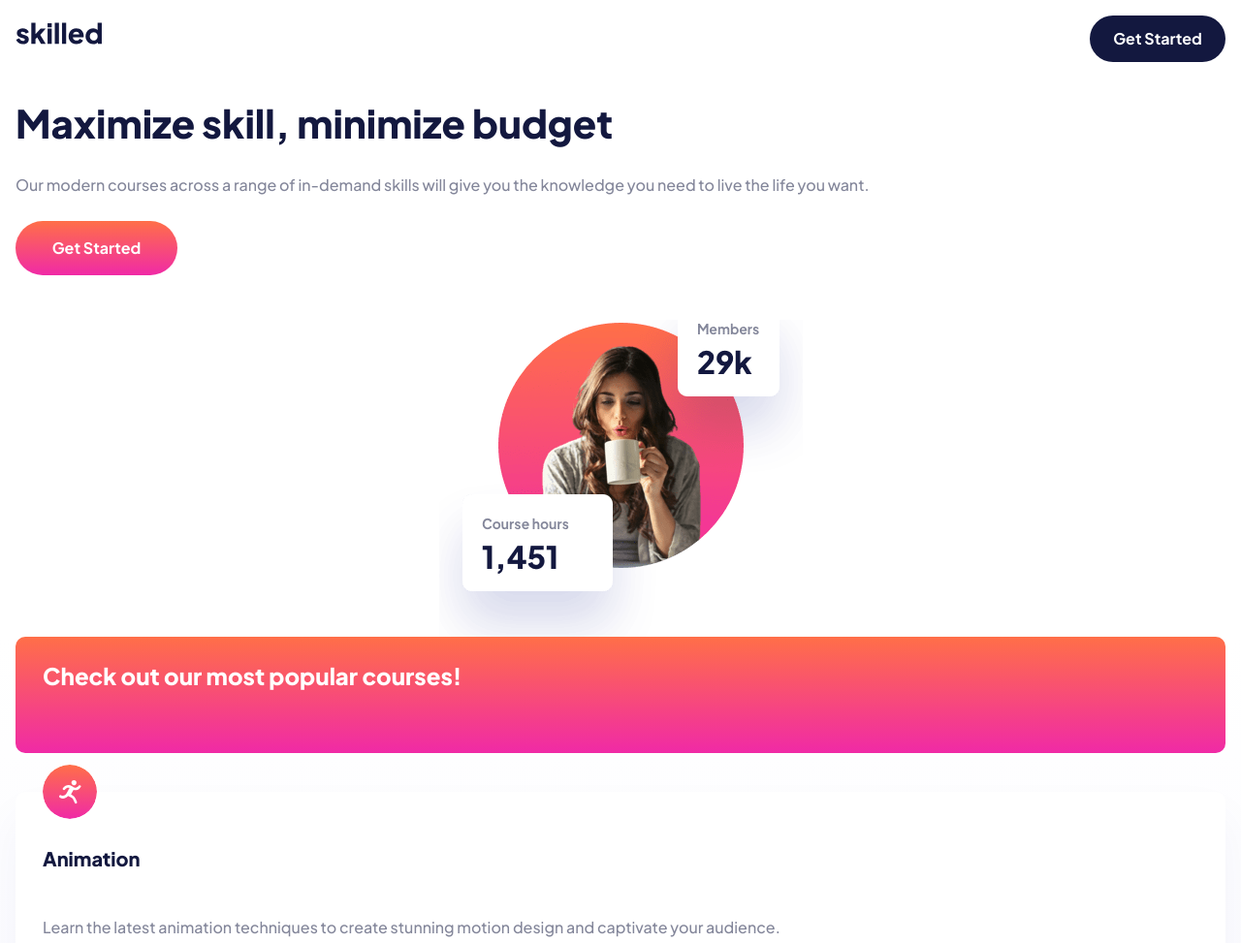
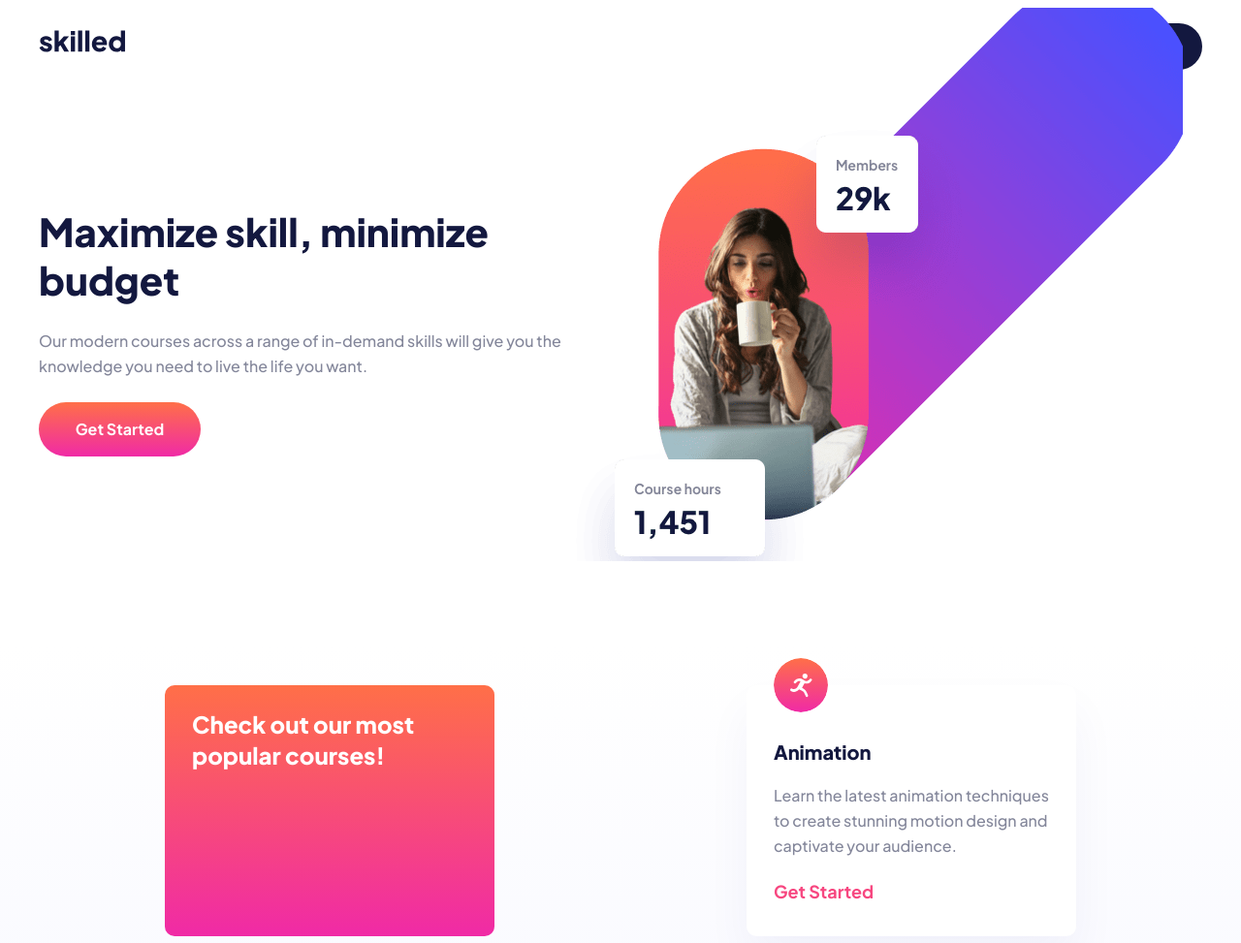
Before and after one commit to Jason-Donmoyer/Skilled-Elearning-Landing-Page, a plain HTML site: page index.html in a window 1280 px wide. Shown: the top 973 px of the page at 97% size. Drawn offline with Linux system fonts and the light colour scheme.

Commit message:
tablet styles

```diff
--- a/css/styles.css
+++ b/css/styles.css
@@ -285,3 +285,113 @@ html {
 .btn-blue {
   background: linear-gradient(180deg, var(--purple-gradient-color) 0%, var(--pink-gradient-color) 100%);
 }
+
+
+/* ################################################################## */
+                        /* MEDIA QUERIES */
+/* ################################################################## */
+
+
+/* TABLET */
+/* 768px */
+
+@media screen and (min-width: 768px) {
+
+
+  /* Main Header */
+  .main-header {
+    margin: 1.5rem 2.5rem 0rem 2.5rem;
+  }
+
+
+  /* Main Info Container */
+  .main-info-container {
+    height: 43.4375rem;
+    margin-left: 2.5rem;
+    margin-bottom: -6.25rem;
+    display: flex;
+    align-items: center;
+    position: relative;
+    top: -6.25rem;
+    overflow: hidden;
+  }
+
+
+  /* Main Info Copy Container */
+  .main-info-copy-container {
+    height: 17.75rem;
+    min-width: 24.875rem;
+    margin-left: 0rem;
+    margin-right: 0rem;
+  }
+
+
+  /* Main Info Copy */
+  .main-info-copy {
+    margin-top: 1.5625rem;
+  }
+
+
+  /* Hero Container */
+  .hero-container {
+    height: 40rem;
+    min-width: 40rem;
+    position: relative;
+    top: -7.5rem;
+    left: -3.75rem;
+  }
+
+
+  /* Hero Image */
+  .hero-image {
+    background-image: url(../assets/image-hero-tablet.png);
+    background-position: initial;
+  }
+
+
+  /* Courses Container */
+  .courses-container {
+    padding-right: 2.5rem;
+    padding-left: 2.5rem;
+    display: grid;
+    grid-template-columns: 1fr 1fr;
+    justify-items: center;
+  }
+
+
+  /* Course Info Headline Container and Course Container*/
+  .course-info-headline-container,
+  .course-container {
+    height: 16.1875rem;
+    width: 21.25rem;
+  }
+
+
+  /* Course Info Headline Container */
+  .course-info-headline-container {
+    margin-top: 2.5rem;
+  }
+
+
+  /* Footer */
+  .main-footer {
+    padding-right: 2.5rem;
+    padding-left: 2.5rem;
+  }
+
+
+}
+
+
+/* Ipad Air */
+/* 820px */
+@media screen and (min-width: 819px) {
+
+
+  /* Main Info Container */
+  .main-info-container {
+    top: -4rem;
+  }
+
+
+}
```
